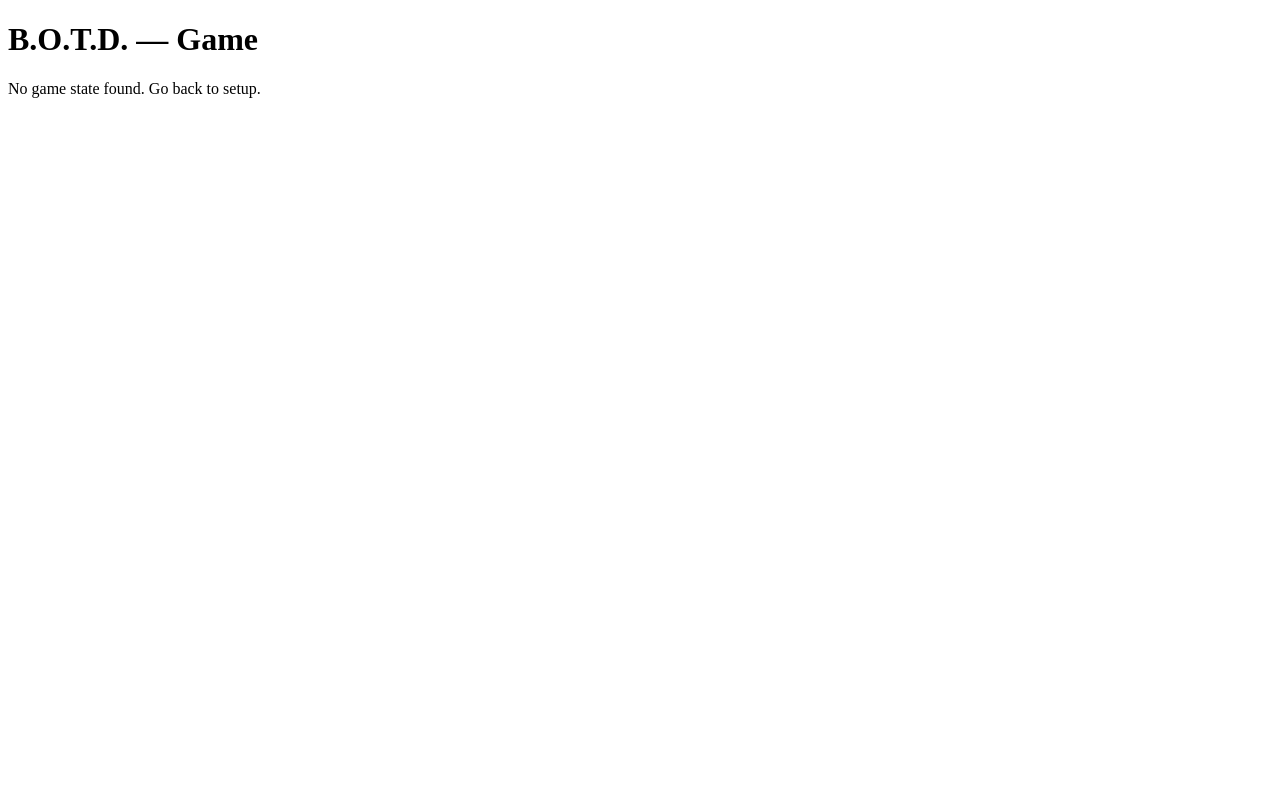
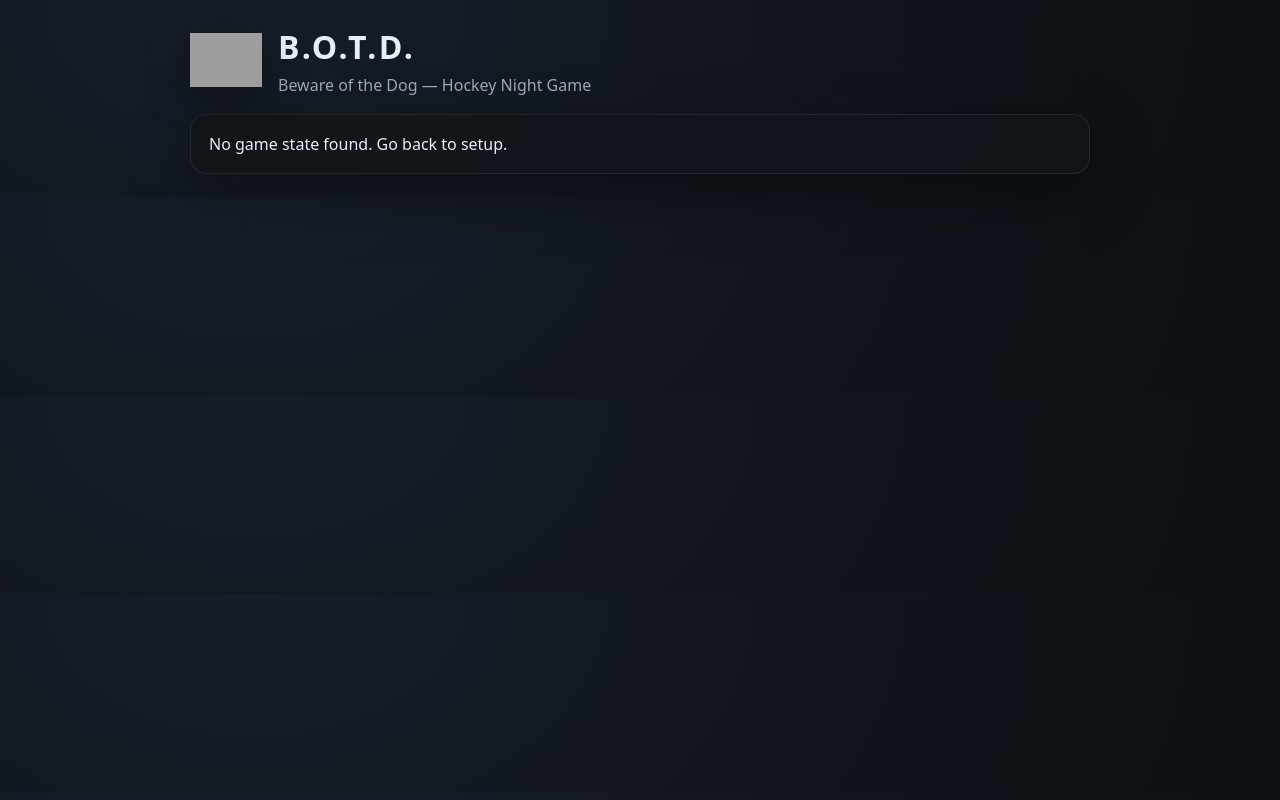
Before and after one commit to edw00rd/botd, a plain HTML site: page game.html in a window 1280 px wide. Drawn offline with Linux system fonts and the light colour scheme; grey boxes are pictures that could not be loaded.

Commit message:
Refactor game.html structure and add header

```diff
--- a/game.html
+++ b/game.html
@@ -2,13 +2,22 @@
 <html lang="en">
 <head>
   <meta charset="UTF-8" />
+  <meta name="viewport" content="width=device-width,initial-scale=1" />
   <title>B.O.T.D. — Game</title>
-  <meta name="viewport" content="width=device-width, initial-scale=1" />
+  <link rel="stylesheet" href="style.css" />
 </head>
 <body>
-  <h1>B.O.T.D. — Game</h1>
+  <header class="topbar">
+    <img class="logo" src="assets/botd-tag.png" alt="B.O.T.D. logo" />
+    <div>
+      <h1>B.O.T.D.</h1>
+      <p>Beware of the Dog — Hockey Night Game</p>
+    </div>
+  </header>
 
-  <div id="game"></div>
+  <main class="card">
+    <div id="game"></div>
+  </main>
 
   <script src="game.js"></script>
 </body>
```
